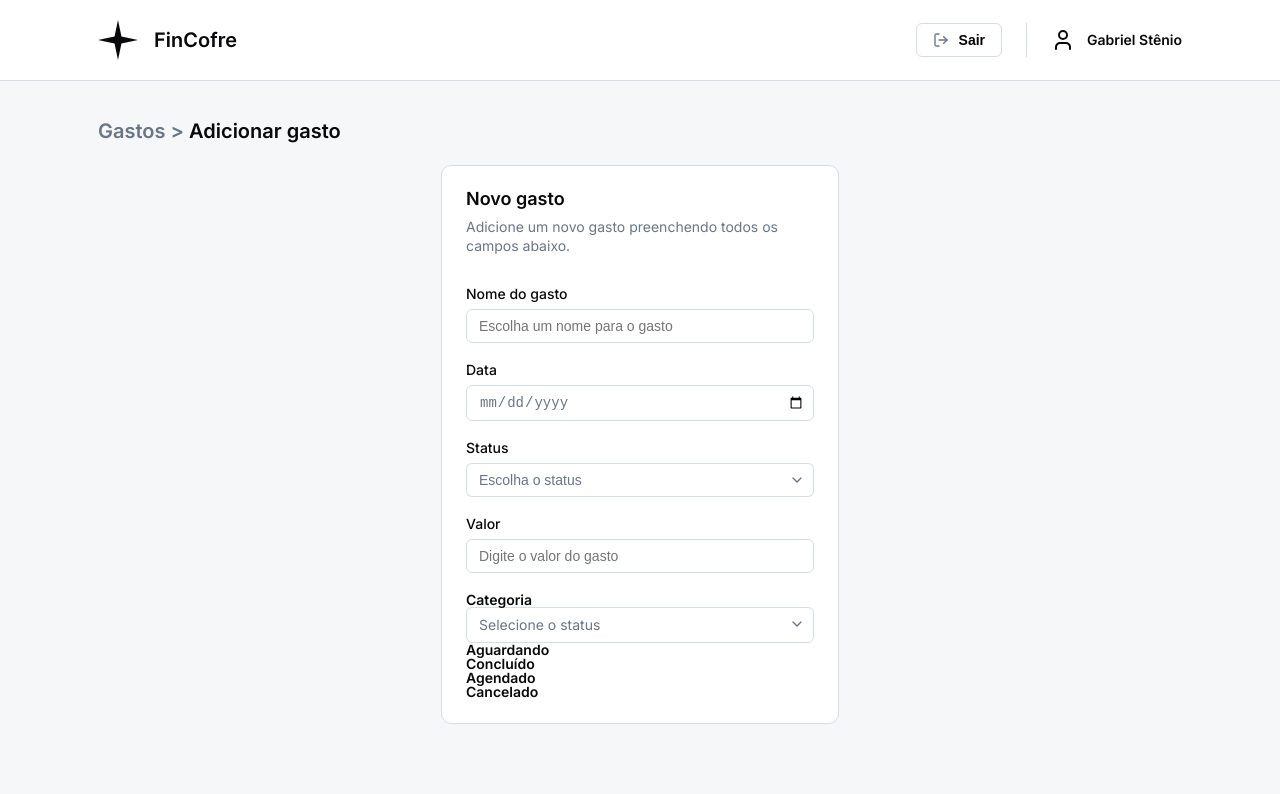
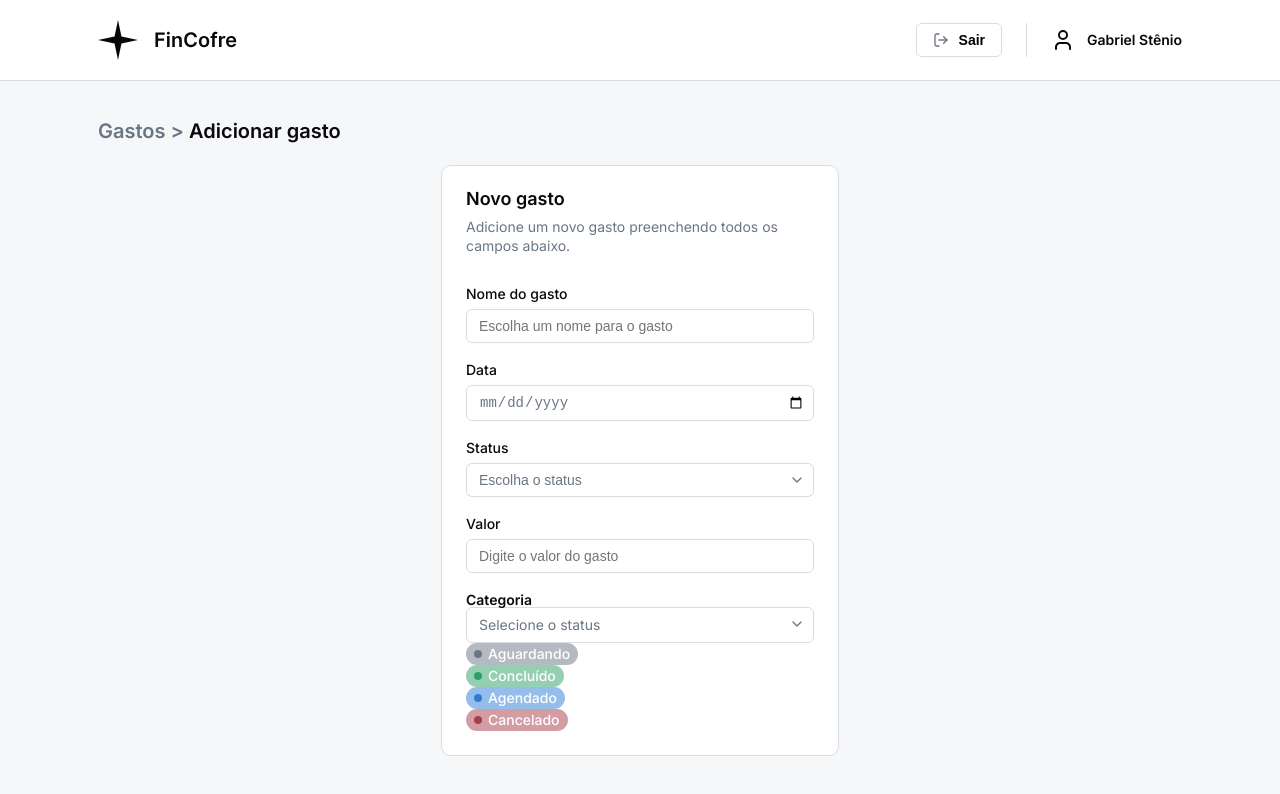
Before and after one commit to bagrielz/frontend-fincofre, an Angular app: page /adicionar-gasto in a window 1280 px wide. Shown: the top 794 px of the page. Built offline with nearby package versions, Linux system fonts and the light colour scheme.

Commit message:
style: finish the style of the pill component

```diff
--- a/src/app/components/pill/pill.component.css
+++ b/src/app/components/pill/pill.component.css
@@ -0,0 +1,51 @@
+.pill {
+  width: fit-content;
+  display: flex;
+  align-items: center;
+  gap: 0.375rem;
+
+  font-weight: var(--font-medium);
+
+  padding: 0.25rem 0.5rem;
+  color: var(--color-light);
+  border-radius: 26.25rem;
+}
+
+.circle {
+  display: block;
+  height: 0.5rem;
+  width: 0.5rem;
+  border-radius: 100%;
+}
+
+.pill.waiting {
+  background: rgba(106, 117, 133, 0.5);
+}
+
+.circle.waiting {
+  background: var(--color-gray-300);
+}
+
+.pill.canceled {
+  background: rgba(169, 61, 74, 0.5);
+}
+
+.circle.canceled {
+  background: var(--color-red-100);
+}
+
+.pill.scheduled {
+  background: rgba(45, 125, 212, 0.5);
+}
+
+.circle.scheduled {
+  background: var(--color-blue);
+}
+
+.pill.completed {
+  background: rgba(44, 160, 103, 0.5);
+}
+
+.circle.completed {
+  background: var(--color-green);
+}
```
